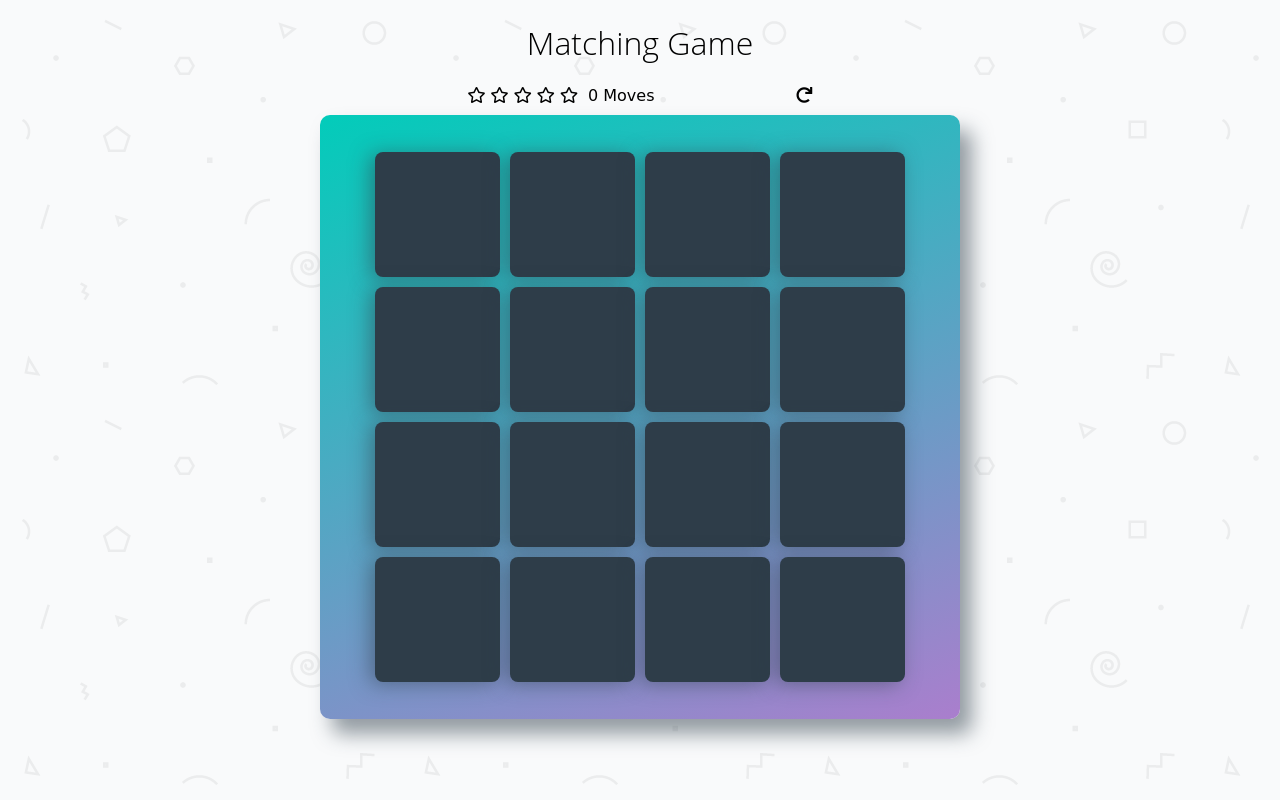
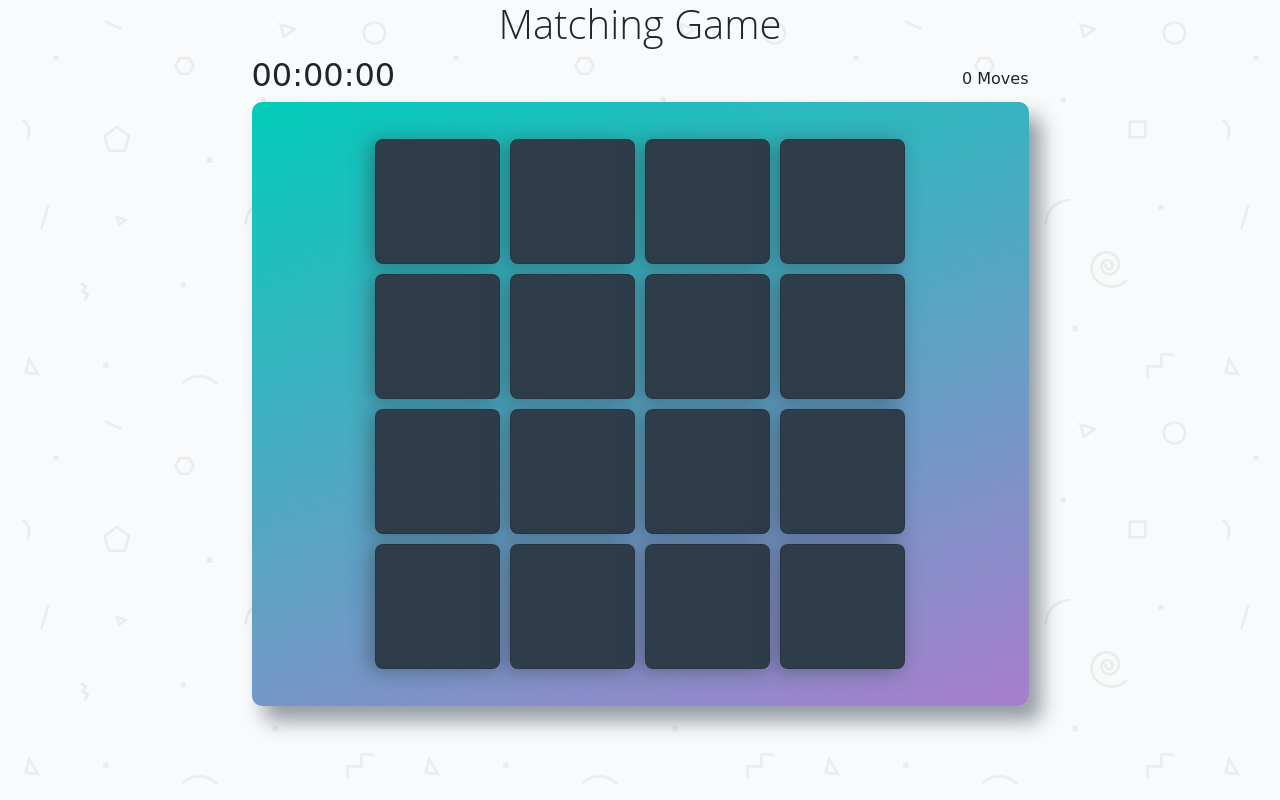
Before and after one commit to shivabayar/portfolio, a PHP site: page /memory-game.php in a window 1280 px wide. Run offline with PHP 8.4, Linux system fonts and the light colour scheme; some libraries are stand-ins or nearby versions; some web fonts are replaced.

Commit message:
added timer, modal, corrected a bug

```diff
--- a/fend-project-memory-game/css/app.css
+++ b/fend-project-memory-game/css/app.css
@@ -47,7 +47,7 @@ h1 {
     margin: auto;
 }
 .deck {
-    width: 50%;
+    width: 70%;
     background: linear-gradient(160deg, #02ccba 0%, #aa7ecd 100%);
     padding: 32px;
     border-radius: 10px;
@@ -135,3 +135,12 @@ h1 {
     float: right;
     cursor: pointer;
 }
+
+#timer {
+    display: flex;
+    width: 70%;
+}
+
+#moves_text {
+    margin: auto 0 auto auto;
+}
--- a/fend-project-memory-game/index.html
+++ b/fend-project-memory-game/index.html
@@ -5,14 +5,15 @@
     <title>Matching Game</title>
     <meta name="description" content="">
     <meta name="viewport" content="width=device-width,initial-scale=1">
+    <link rel="icon" href="img/favicon.ico">
     <meta http-equiv="X-UA-Compatible" content="IE=edge">
     <link rel="stylesheet" href="https://use.fontawesome.com/releases/v5.7.2/css/all.css" integrity="sha384-fnmOCqbTlWIlj8LyTjo7mOUStjsKC4pOpQbqyi7RrhN7udi9RwhKkMHpvLbHG9Sr" crossorigin="anonymous">
     <link rel="stylesheet prefetch" href="https://fonts.googleapis.com/css?family=Coda">
+    <link rel="stylesheet" href="https://maxcdn.bootstrapcdn.com/bootstrap/4.0.0/css/bootstrap.min.css" integrity="sha384-Gn5384xqQ1aoWXA+058RXPxPg6fy4IWvTNh0E263XmFcJlSAwiGgFAW/dAiS6JXm" crossorigin="anonymous">
     <link rel="stylesheet" href="css/app.css">
     <link rel="stylesheet" href="css/responsive.css">
 </head>
 <body>
-
     <div class="container">
         <canvas id="confeti" width="300" height="300" class="active"></canvas>
 
@@ -20,7 +21,29 @@
             <h1>Matching Game</h1>
         </header>
 
-        <section class="score-panel">
+        <div id="timer">
+            <h2 id='display'><time>00:00:00</time></h2>
+            <span id='moves_text'>
+                <span class="moves">0</span>
+                Moves
+            </span>
+        </div>
+
+        <div class="deck"></div>
+
+      <!-- Modal -->
+      <div class="modal fade" id="winning-modal" tabindex="-1" role="dialog" aria-labelledby="exampleModalCenterTitle" aria-hidden="true">
+        <div class="modal-dialog modal-dialog-centered" role="document">
+          <div class="modal-content">
+            <div class="modal-header">
+              <h5 class="modal-title" id="exampleModalLongTitle">Hip Hip Hurray!!!</h5>
+              <button type="button" class="close" data-dismiss="modal" aria-label="Close">
+                <span aria-hidden="true">&times;</span>
+              </button>
+            </div>
+            <div class="modal-body">
+              <!-- congrats string -->
+                <section class="xscore-panel">
                     <ul class="stars">
                         <li><i class="far fa-star"></i></li>
                         <li><i class="far fa-star"></i></li>
@@ -28,14 +51,19 @@
                         <li><i class="far fa-star"></i></li>
                         <li><i class="far fa-star"></i></li>
                     </ul>
+                </section>
+            </div>
+            <div class="modal-footer">
+              <button type="button" class="btn btn-secondary" data-dismiss="modal">Close</button>
+              <button id='restart' type="button" class="btn btn-primary">Play Again</button>
+            </div>
+          </div>
+        </div>
+      </div>
 
-        	<span class="moves">0</span> Moves
-
-            <div class="restart">
-        		<i class="fas fa-redo"></i>
-        	</div>
-        </section>
-        <div class="deck"></div>
+    <script src="https://code.jquery.com/jquery-3.2.1.slim.min.js" integrity="sha384-KJ3o2DKtIkvYIK3UENzmM7KCkRr/rE9/Qpg6aAZGJwFDMVNA/GpGFF93hXpG5KkN" crossorigin="anonymous"></script>
+    <script src="https://cdnjs.cloudflare.com/ajax/libs/popper.js/1.12.9/umd/popper.min.js" integrity="sha384-ApNbgh9B+Y1QKtv3Rn7W3mgPxhU9K/ScQsAP7hUibX39j7fakFPskvXusvfa0b4Q" crossorigin="anonymous"></script>
+    <script src="https://maxcdn.bootstrapcdn.com/bootstrap/4.0.0/js/bootstrap.min.js" integrity="sha384-JZR6Spejh4U02d8jOt6vLEHfe/JQGiRRSQQxSfFWpi1MquVdAyjUar5+76PVCmYl" crossorigin="anonymous"></script>
     <script src="js/app.js"></script>
     <script src="js/celebrations.js"></script>
 </body>
--- a/fend-project-memory-game/js/app.js
+++ b/fend-project-memory-game/js/app.js
@@ -1,12 +1,13 @@
 /*
- * Create a list that holds all of your cards
+ * List that holds all of cards
  */
 const deckArray = ['fab fa-github', 'fab fa-android', 'fab fa-amazon', 'fab fa-google',
                     'fab fa-facebook-f', 'fab fa-twitter', 'fab fa-instagram', 'fab fa-apple',
                     'fab fa-github', 'fab fa-android', 'fab fa-amazon', 'fab fa-google',
                     'fab fa-facebook-f', 'fab fa-twitter', 'fab fa-instagram', 'fab fa-apple'];
 
-const deckShuffledArray = split(shuffle(deckArray), 4);
+const temp = shuffle(deckArray);
+const deckShuffledArray = split(temp, 4);
 const deckSelector = document.querySelector('.deck');
 const counterElement = document.querySelector('.moves');
 const celebration = document.getElementById('confeti');
@@ -99,8 +100,11 @@ function giveStarRatings(score) {
  */
 deckSelector.addEventListener('click', function(events) {
     if(events && events.target && events.target.tagName.toLowerCase() === 'div') {
-        if(deckQueue.length == 2)
+        if(deckQueue.length === 2 || events.target.classList.contains('open'))
             return;
+
+        if(clickCounter === 0)
+            timer();
 
         deckQueue.push(events.target);
         ++clickCounter;
@@ -124,13 +128,17 @@ deckSelector.addEventListener('click', function(events) {
             //winning logic
             if(matchCounter * 2 === deckShuffledArray.length * deckShuffledArray[0].length) {
                 celebration.style.display = 'block';
+                stop();
                 const score = Math.ceil(5*((clickCounter - failCounter)/clickCounter));
                 giveStarRatings(score);
+                $('#winning-modal').modal('show');
+                $('.modal-body')[0].innerText = "Congratulations!! You finished the challenge in " + h1.textContent
+                        + " with " + clickCounter + " steps..";
                 setTimeout(function(){
                     celebration.style.display = 'none';
                 }, 5000);
             }
-        } else if(clickCounter % 2 === 0
+        } else if(clickCounter % 2 === 0 //close the cards if they didn't match
             && events.target.firstElementChild.className !==  deckQueue[0].firstElementChild.className) {
             ++failCounter;
             setTimeout(function(){
@@ -144,6 +152,43 @@ deckSelector.addEventListener('click', function(events) {
     }
 });
 
-document.querySelector('.restart').addEventListener('click', function() {
+document.querySelector('#restart').addEventListener('click', function() {
     location.reload();
 });
+
+let h1 = document.getElementById('display'),
+    seconds = 0, minutes = 0, hours = 0,
+    t;
+
+
+function add() {
+    seconds++;
+    if (seconds >= 60) {
+        seconds = 0;
+        minutes++;
+        if (minutes >= 60) {
+            minutes = 0;
+            hours++;
+        }
+    }
+
+    h1.textContent = (hours ? (hours > 9 ? hours : "0" + hours) : "00")
+                    + ":" + (minutes ? (minutes > 9 ? minutes : "0" + minutes) : "00")
+                    + ":" + (seconds > 9 ? seconds : "0" + seconds);
+
+    timer();
+}
+function timer() {
+    t = setTimeout(add, 1000);
+}
+
+/* Stop button */
+function stop() {
+    clearTimeout(t);
+}
+
+/* Clear button */
+function clear() {
+    h1.textContent = "00:00:00";
+    seconds = 0; minutes = 0; hours = 0;
+}
```
Also changed, not shown: fend-project-memory-game/img/favicon.ico (added). Lines whose indentation alone changed are shown as unchanged.
